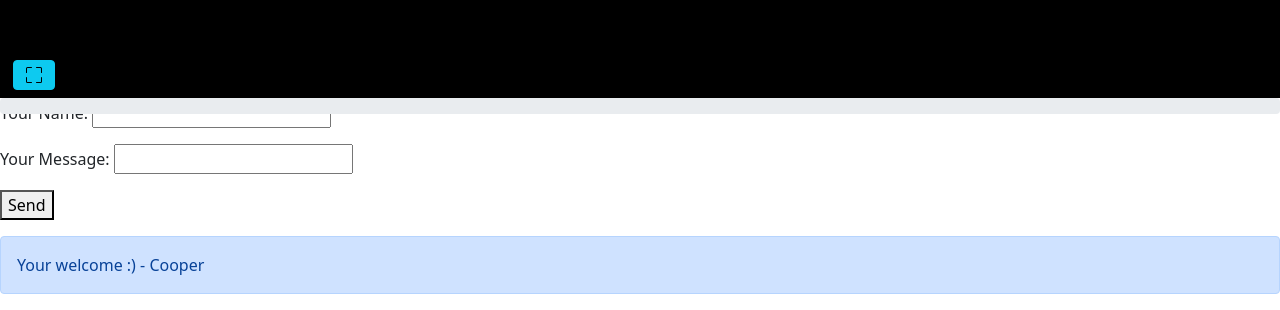
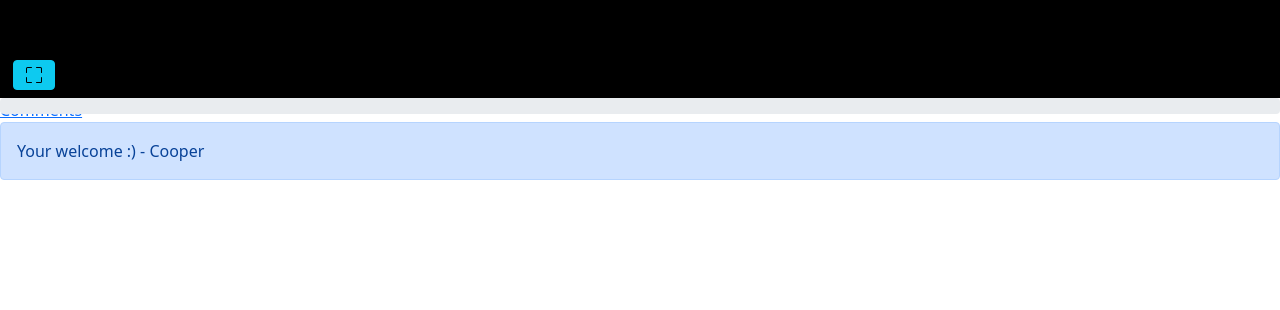
Before and after one commit to reesericci/slope, a plain HTML site: page index.html in a window 1280 px wide. Shown: the part 702-1012 px from the top of the page. After the commit the page ends 898 px from the top, so only its background shows below. Drawn offline with nearby package versions, Linux system fonts and the light colour scheme; no server answers.

Commit message:
Update index.html

```diff
--- a/index.html
+++ b/index.html
@@ -37,17 +37,7 @@
   </script>
 
    <!-- Cloudflare Web Analytics --><script defer src='https://static.cloudflareinsights.com/beacon.min.js' data-cf-beacon='{"token": "4b39163647354f83bd880bd9ea935922"}'></script><!-- End Cloudflare Web Analytics -->
-  <form name="comments" method="POST" data-netlify="true">
-  <p>
-    <label>Your Name: <input type="text" name="name" /></label>
-  <p>
-    <p>
-    <label>Your Message: <input type="text" name="message" /></label>
-  </p>
-    <p>
-    <button type="submit">Send</button>
-    </p>
-    </form>
+    <a href = "comments.html">Comments</a>
 
   <div class="alert alert-primary" role="alert" height = "1vh">
   Your welcome :) - Cooper
```
